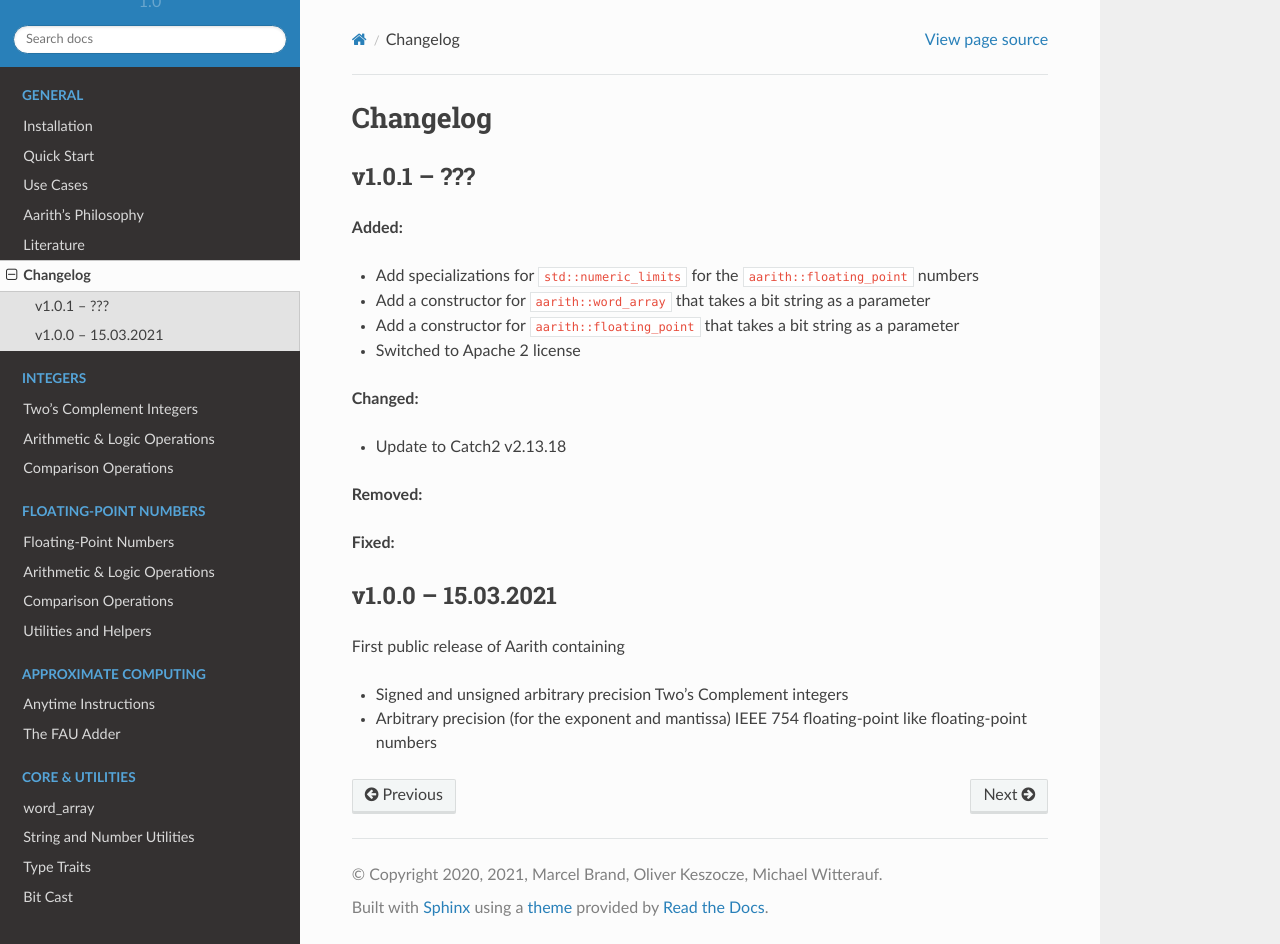
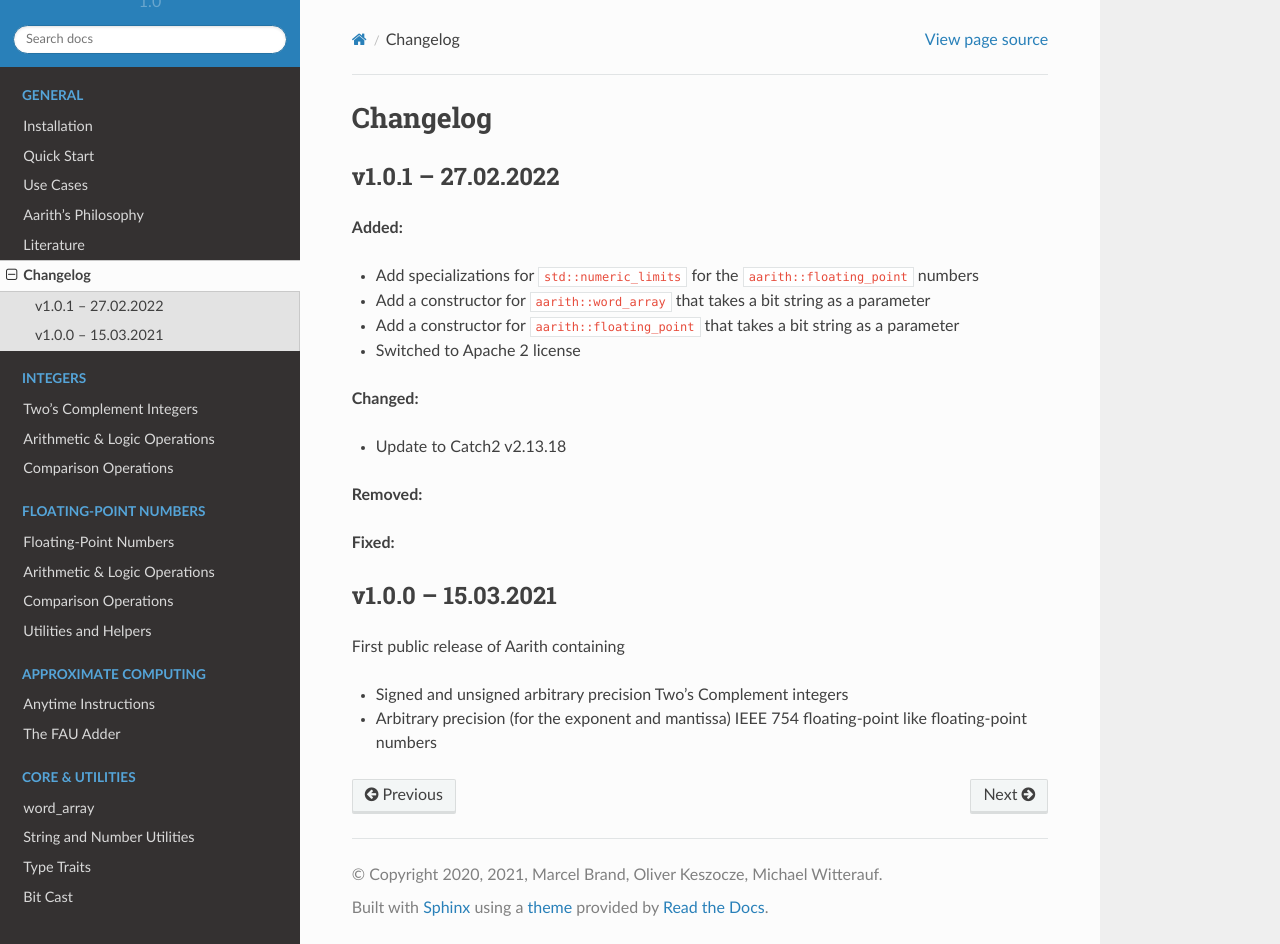
Before and after one commit to keszocze/aarith, a Sphinx documentation site: the page built from docs/changelog.rst, in a window 1280 px wide and 944 px high. Built offline with Sphinx 7.4.7 and the Read the Docs theme 2.0.0, drawn with Linux system fonts in a browser that asks for light colours.

Commit message:
Release v1.0.1

```diff
--- a/docs/changelog.rst
+++ b/docs/changelog.rst
@@ -1,7 +1,7 @@
 Changelog
 =========
 
-v1.0.1 -- ???
+v1.0.1 -- 27.02.2022
 -------------
 
 **Added:**
```
